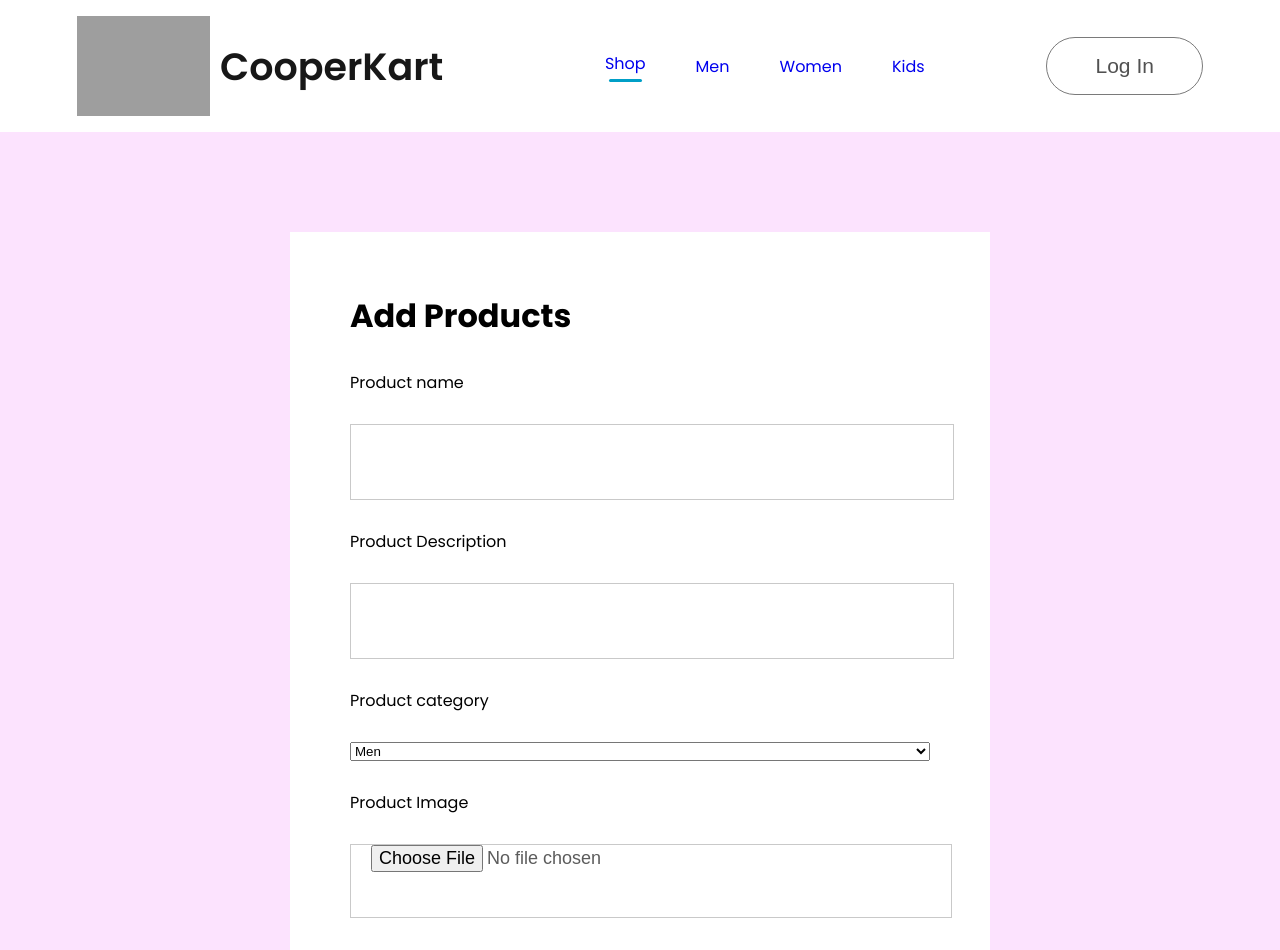
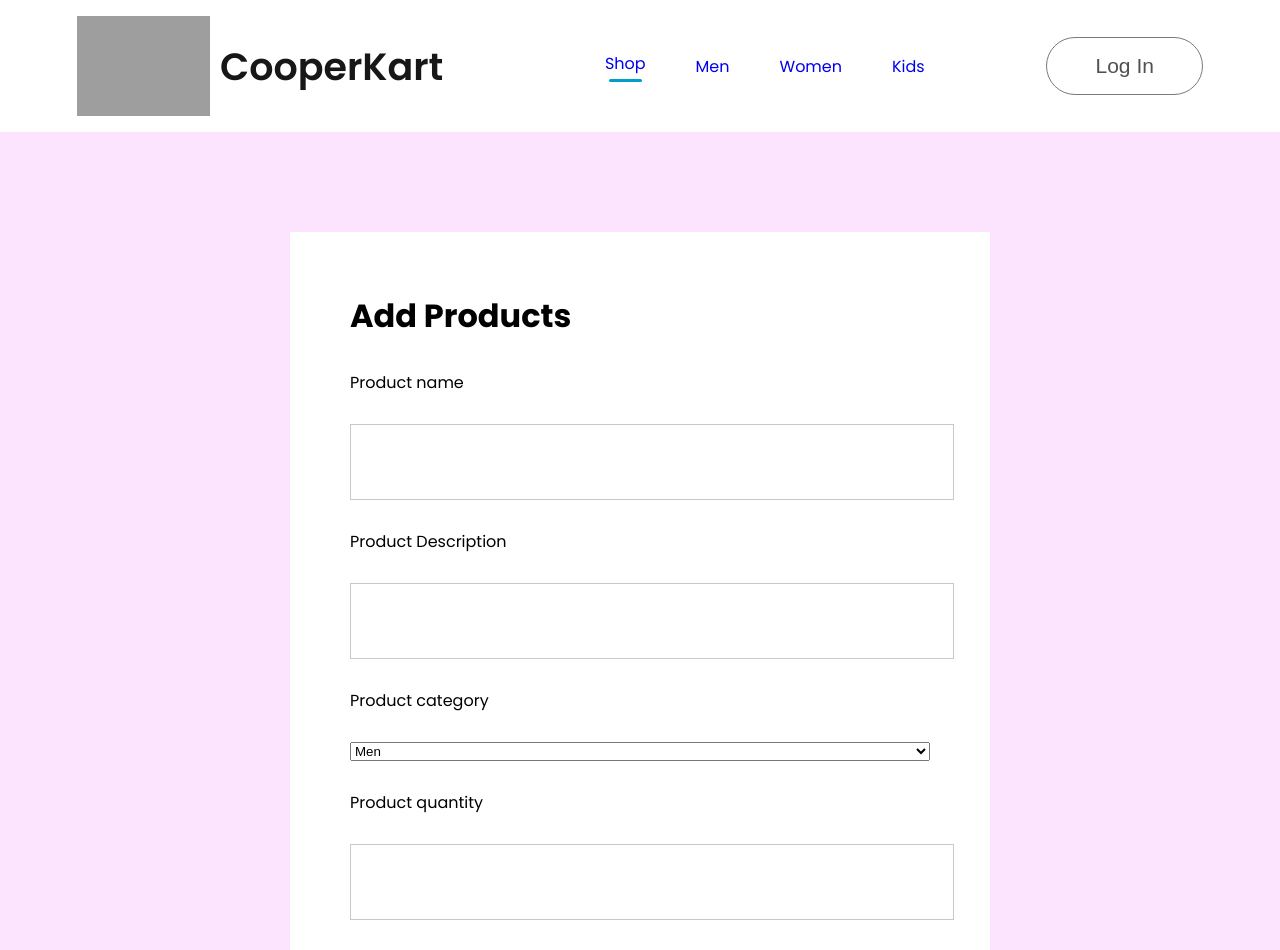
Before and after one commit to Nandhagopalan107/Ecommerce, a React (Create React App) app in the folder frontend/: page /addproducts in a window 1280 px wide. Shown: the top 950 px of the page. Built offline with nearby package versions, Linux system fonts and the light colour scheme; grey boxes are pictures that could not be loaded.

Commit message:
after API

```diff
--- a/frontend/src/Pages/AddProduct.jsx
+++ b/frontend/src/Pages/AddProduct.jsx
@@ -7,7 +7,6 @@ const AddProduct = () => {
     name: "",
     desc: "",
     category: "",
-    image: null,
     quantity: "",
     price: "",
   });
@@ -35,7 +34,7 @@ const AddProduct = () => {
       formData.append("productName", productData.name);
       formData.append("description", productData.desc);
       formData.append("category", productData.category);
-      formData.append("filepath", productData.image);
+
       formData.append("quantity", productData.quantity);
       formData.append("price", productData.price);
       for (const [key, value] of formData.entries()) {
@@ -46,11 +45,7 @@ const AddProduct = () => {
       const response = await axios.post(
         "http://localhost:8080/addnewproduct",
         formData,
-        {
-          headers: {
-            "Content-Type": "multipart/form-data",
-          },
-        }
+
       );
 
       // console.log(response.data); // Handle the response as needed
@@ -77,8 +72,7 @@ const AddProduct = () => {
             <option>Kids</option>
 
           </select>
-          <label className="label">Product Image</label>
-          <input type="file" accept=".jpeg, .png" onChange={handleFileChange} />
+
           <label className="label">Product quantity</label>
           <input type="number" name="quantity" onChange={handleInputChange}/>
           <label className="label">Product price</label>
```
